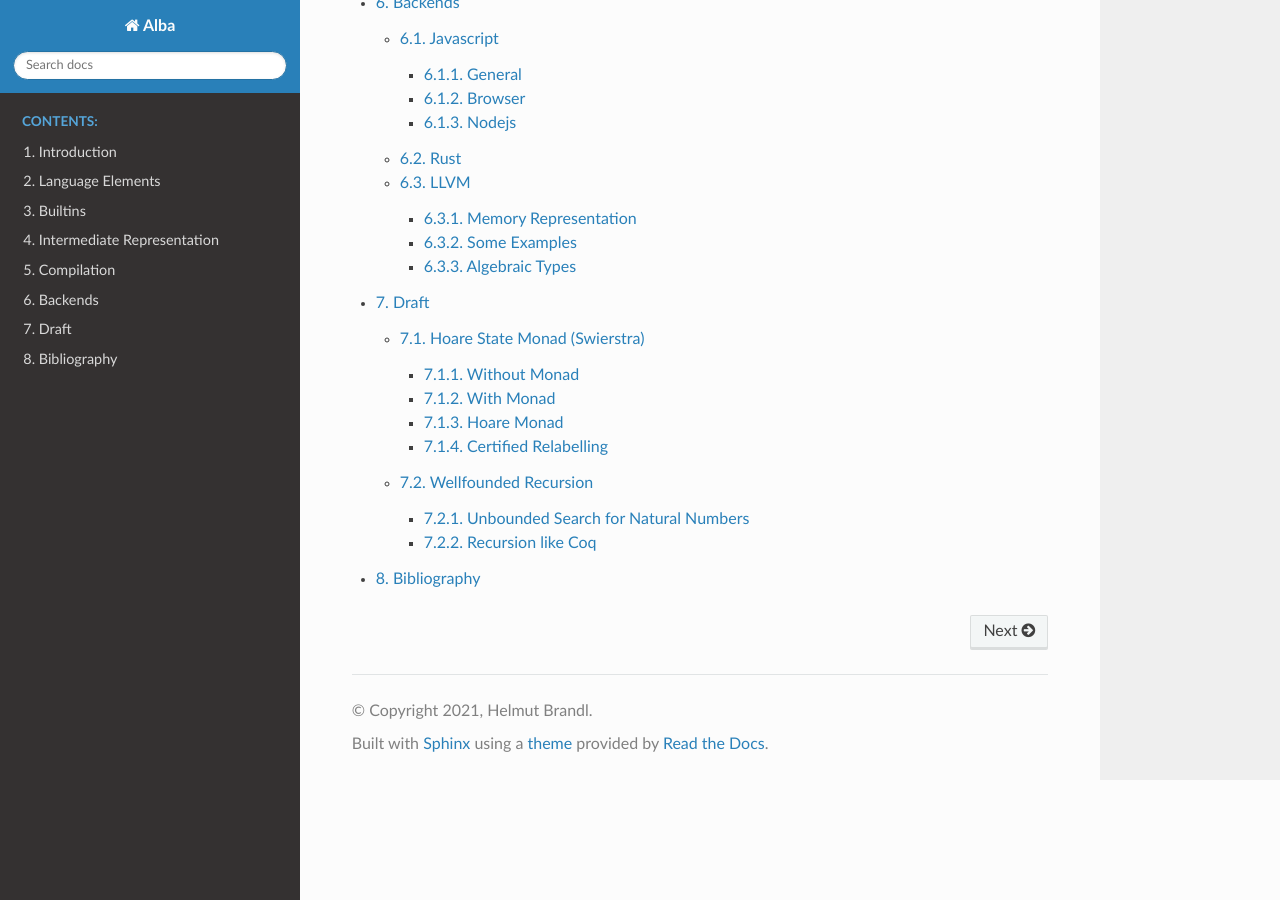
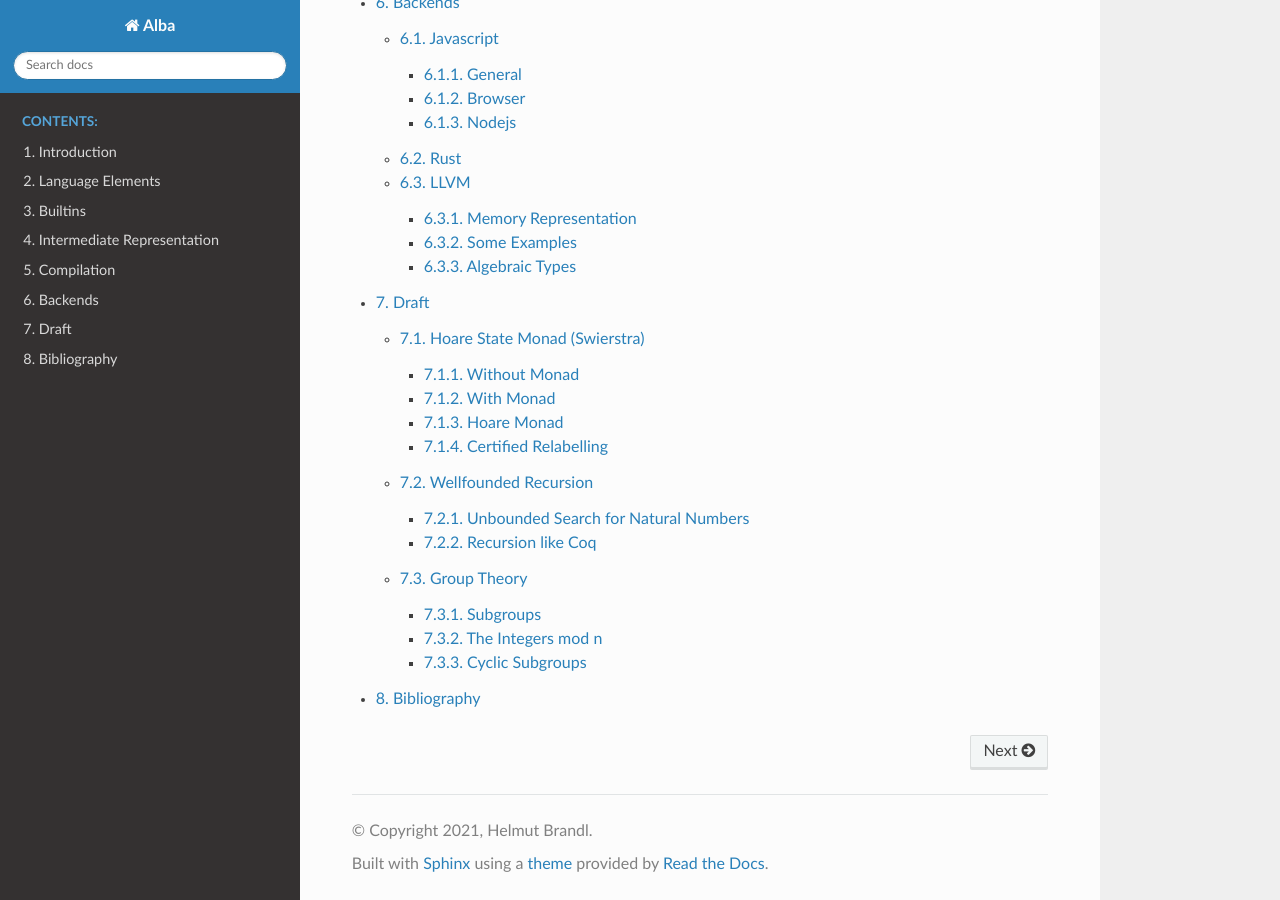
Before and after one commit to alba-lang/lang-spec, a Sphinx documentation site: the page built from sphinx/source/index.rst, in a window 1280 px wide and 900 px high, scrolled down 2257 px. Built offline with Sphinx 7.4.7 and the Read the Docs theme 2.0.0, drawn with Linux system fonts in a browser that asks for light colours; some of the changed lines change nothing that is shown.

Commit message:
Added draft/group_theory.rst
	new file:   sphinx/source/draft/group_theory.rst
	modified:   sphinx/source/draft/index.rst

```diff
--- /dev/null
+++ b/sphinx/source/draft/group_theory.rst
@@ -0,0 +1,87 @@
+********************************************************************************
+Group Theory
+********************************************************************************
+
+Some facts about group theory especially cyclic groups are helpful to give a
+theoretic foundation for modulo arithmetic.
+
+
+
+
+Subgroups
+================================================================================
+
+Definition:
+    A subgroup of a group is a subset of the group which is  a group under the
+    group operation restriceted to the subgroup.
+
+E.g. the even integers :math:`2\mathbb{Z} = \{ \ldots,-2, 0, 2, 4, \ldots\}` is
+a subgroup of the integers under addition.
+
+Some facts:
+
+- A subgrroup contains the neutral element.
+
+- A subgroup is closed under the group operation and the inverse operation.
+
+
+
+The Integers mod n
+================================================================================
+
+
+Definition:
+    Two integers :math:`a` and :math:`b` are equivalent mod :math:`n` if
+    :math:`n` divides :math:`a - b`. We denote the equivalence classes by
+    :math:`\mathbb{Z}_n`.
+
+E.g. the integers mod 3 have 3 equivalence classes:
+
+    [0] := { ..., -6, -3, 0, 3, 6, ... }
+
+    [1] := { ..., -5, -2, 1, 4, 7, ... }
+
+    [2] := { ..., -4, -1, 2, 5, 8, ... }
+
+
+The set of equivalence classes form a group with the natural embedding
+:math:`[n] \mapsto n` and the group operation :math:`[a] + [b] := [a + b\; mod\;
+n]`. Furthermore we can define a multiplication :math:`[ab] := [ab \; mod \;
+n]`.
+
+
+Cyclic Subgroups
+================================================================================
+
+
+Definition:
+    Let :math:`G` be a group and :math:`a` be an element of the group. Then we
+    define
+    :math:`\langle a \rangle := \{a^n: n \in \mathbb{Z}\}`
+    where :math:`a^0 = e`  with the neutral element :math:`e`, :math:`a^{n+1}
+    = a a^n` and :math:`a^{-n} = (a^{n})^{-1}`.
+
+
+Theorem:
+    :math:`\langle a \rangle` is a subgroup of :math:`G`. It is the smallest
+    subgroup of :math:`G` containing the element :math:`a`.
+
+
+Definition:
+    :math:`\langle a \rangle` is the cyclic subgroup of :math:`G` generated by
+    :math:`a`. If :math:`G = \langle a \rangle` then :math:`G` is a cyclic
+    group.
+
+Definition:
+    We call the smallest integer :math:`n` such that :math:`a^n = e` the order
+    of the group :math:`\langle a \rangle`. The order of :math:`\langle a
+    \rangle` is infinite, if no such number exists.
+
+
+Theorem:
+    Every cyclic group is abelian.
+
+Theorem:
+    Every subgroup of a cyclic group is cyclic.
+
+The group of integers is cyclic because :math:`\mathbb{Z} = \langle 1 \rangle`.
--- a/sphinx/source/draft/index.rst
+++ b/sphinx/source/draft/index.rst
@@ -10,3 +10,4 @@ All the sections of this chapter are very DRAFT.
 
     hoare_swierstra
     wellfounded_recursion
+    group_theory
```
